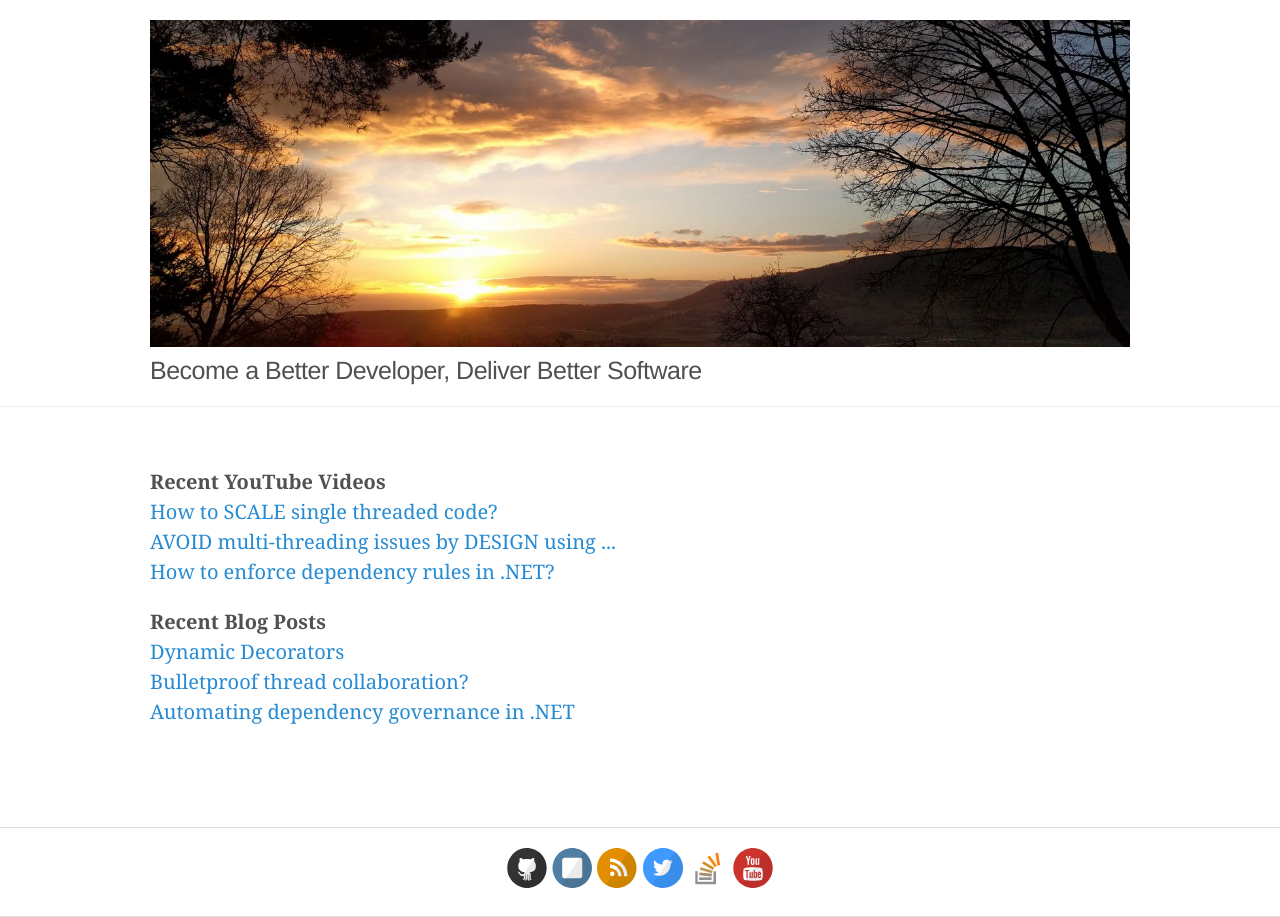
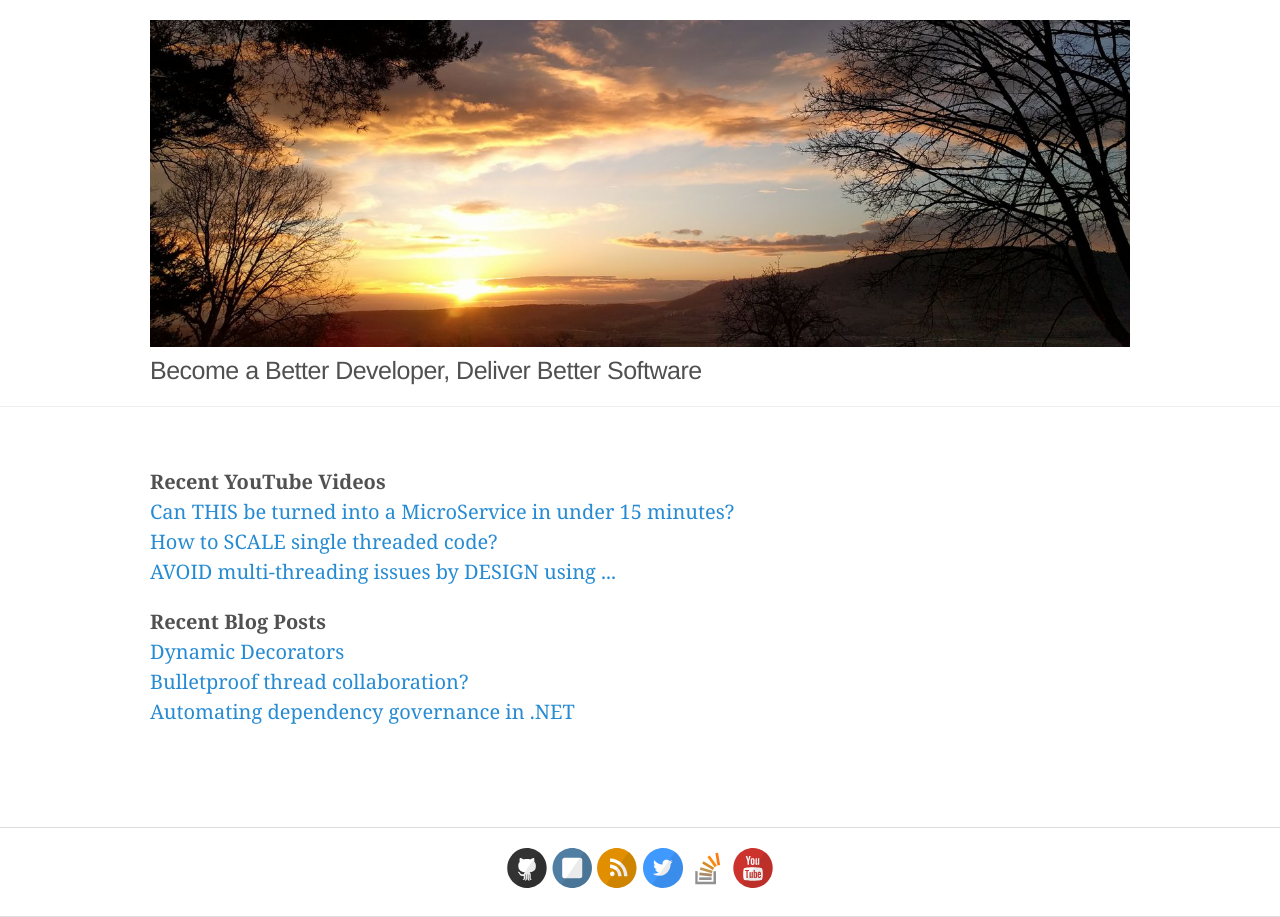
Before and after one commit to plainionist/plainionist.github.io, a Jekyll site: the page built from landing.html, in a window 1280 px wide. Built offline with Jekyll 4.4.1, drawn with Linux system fonts in a browser that asks for light colours.

Commit message:
landing page upated

```diff
--- a/landing.html
+++ b/landing.html
@@ -42,11 +42,11 @@
             <p>
                 <b>Recent YouTube Videos</b>
                 <br/>
+                <a href="https://linktw.in/QqHml6">Can THIS be turned into a MicroService in under 15 minutes?</a>
+                <br/>
                 <a href="https://linktw.in/IKp0Ng">How to SCALE single threaded code?</a>
                 <br/>
                 <a href="https://linktw.in/5PJY6A">AVOID multi-threading issues by DESIGN using ...</a>
-                <br/>
-                <a href="https://linktw.in/O6tFuB">How to enforce dependency rules in .NET?</a>
             </p>
 
             <p>
```
